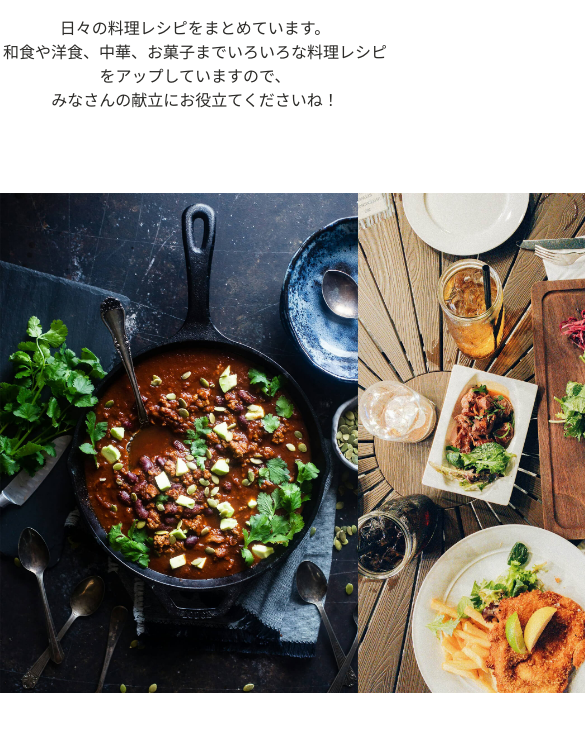
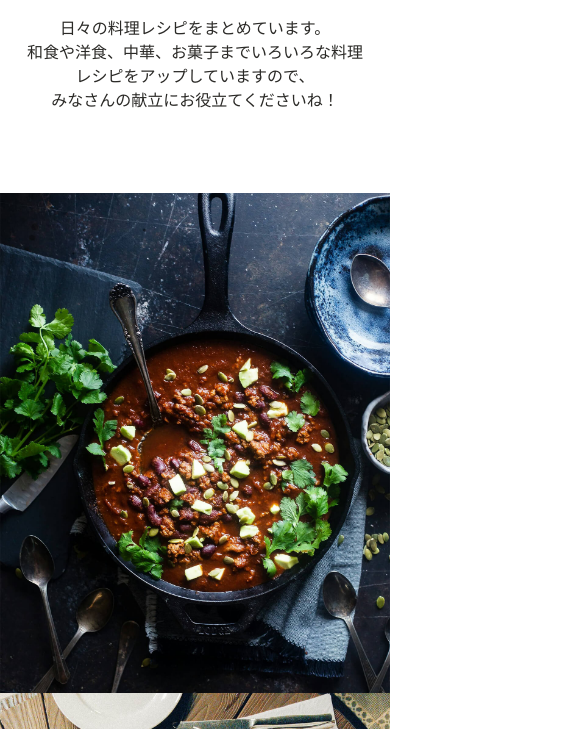
Before and after one commit to kidneee/CJ004, a plain HTML site: page index.html in a window 390 px wide. Shown: the part 975-1704 px from the top of the page, 585 px wide, since content can reach past the window. Drawn offline with Linux system fonts and the light colour scheme.

Commit message:
レスポンシブ追加

```diff
--- a/css/common.css
+++ b/css/common.css
@@ -33,12 +33,24 @@ body {
 .recipe__text {
   margin-bottom: 80px;
 }
+@media screen and (max-width: 500px) {
+  .recipe__text {
+    padding: 0 20px;
+  }
+}
 
 .recipe__images {
   display: flex;
   justify-content: space-between;
   height: 500px;
   margin-bottom: 60px;
+}
+
+@media screen and (max-width: 500px) {
+  .recipe__images {
+    flex-direction: column;
+    height: auto;
+  }
 }
 
 .images__item {
```
